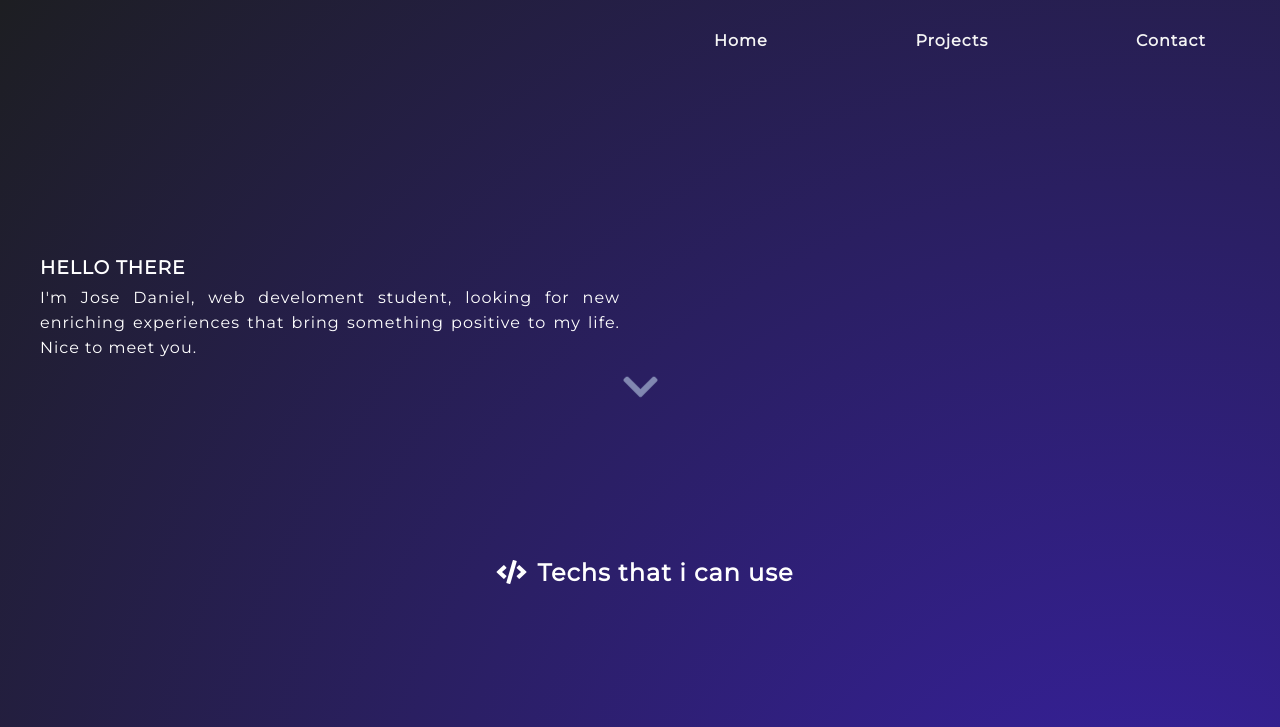
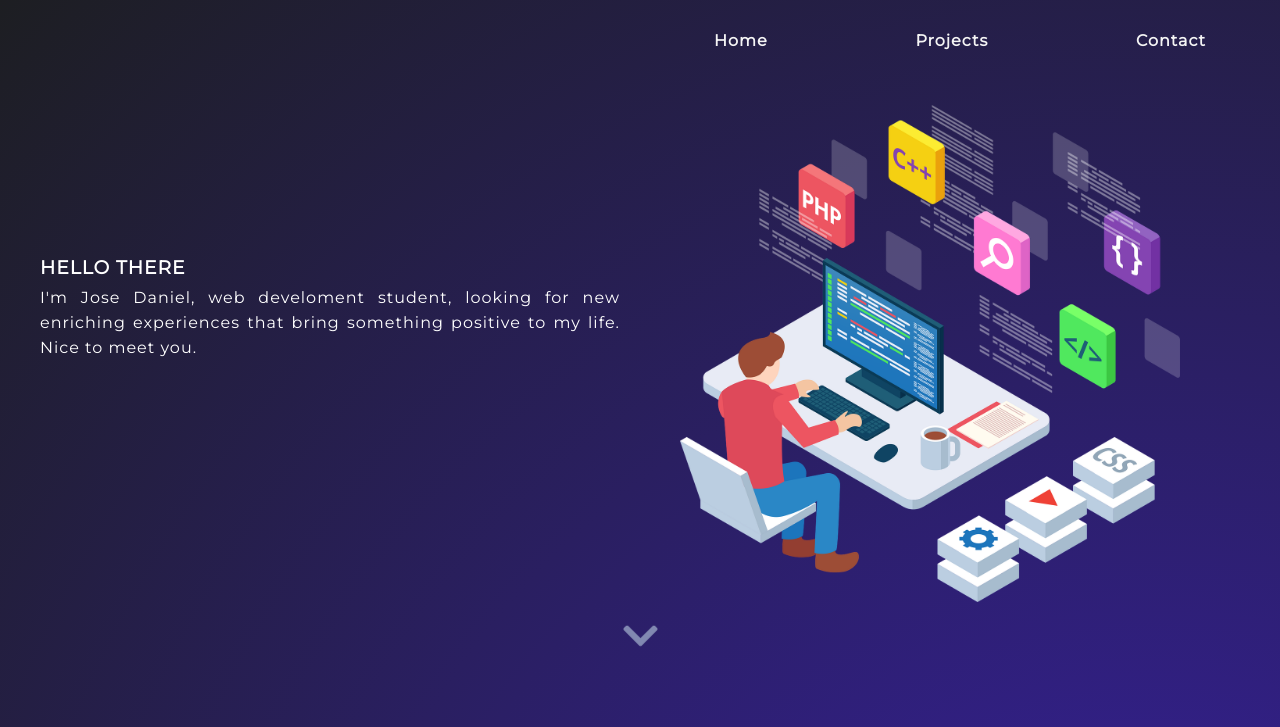
Before and after one commit to jdaniel-ap/jdaniel-ap.github.io, a plain HTML site: page index.html in a window 1280 px wide. Shown: the top 727 px of the page. Drawn offline with Linux system fonts and the light colour scheme.

Commit message:
updating img

```diff
--- a/index.html
+++ b/index.html
@@ -25,7 +25,7 @@
                 <p>I'm Jose Daniel, web develoment student, looking for new enriching experiences that bring something positive to my life. Nice to meet you.</p>
             </article>
             <article class="main-articles">
-                <img src="./development-4536630_1280.png" alt="">
+                <img src="./img/development-4536630_1280.png" alt="">
             </article>
         </section>
         <a href="#second"><i class="fas fa-chevron-down down-page-icons"></i></a>
```
Also changed, not shown: img/development-4536630_1280.png (added).
